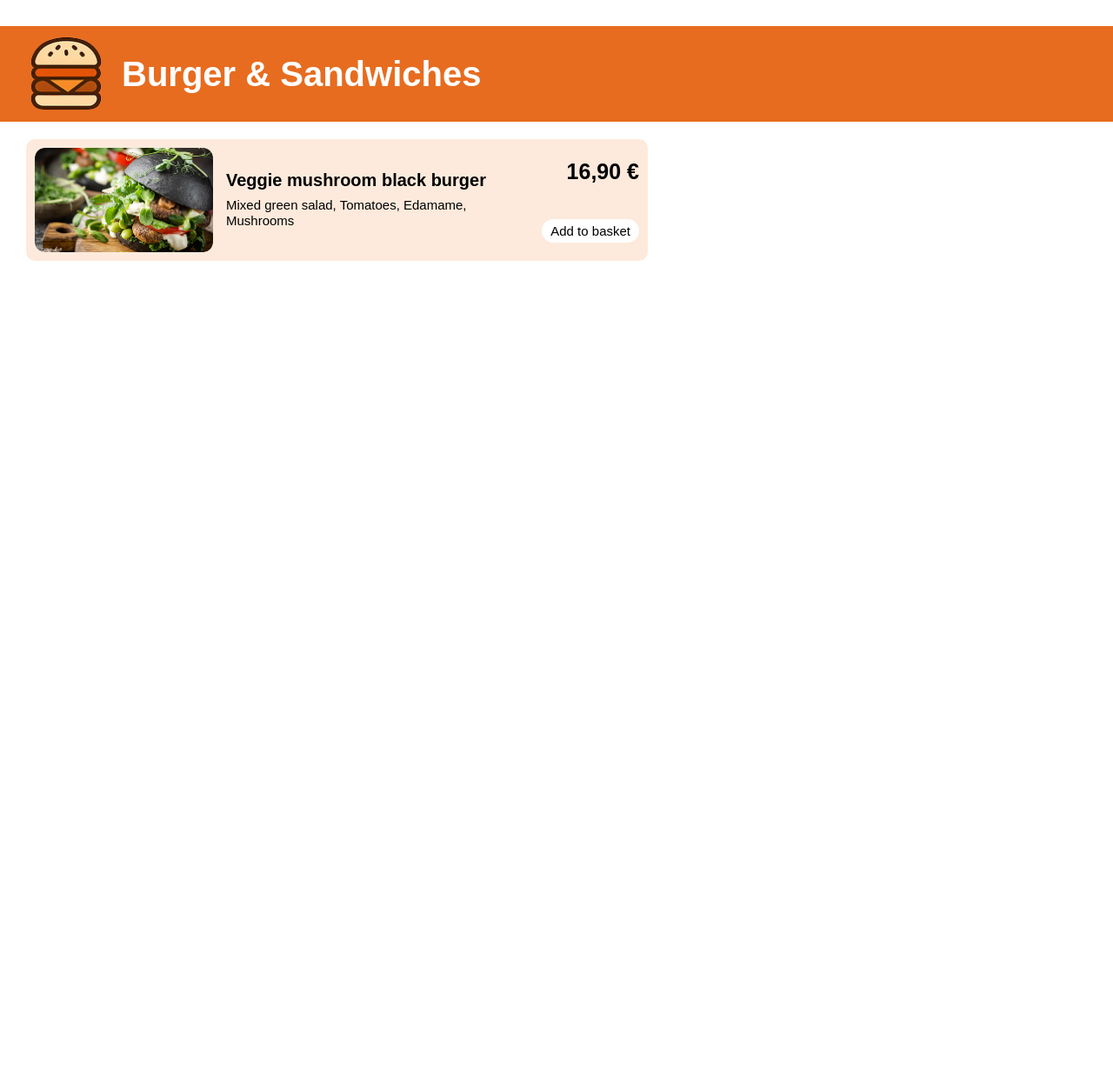
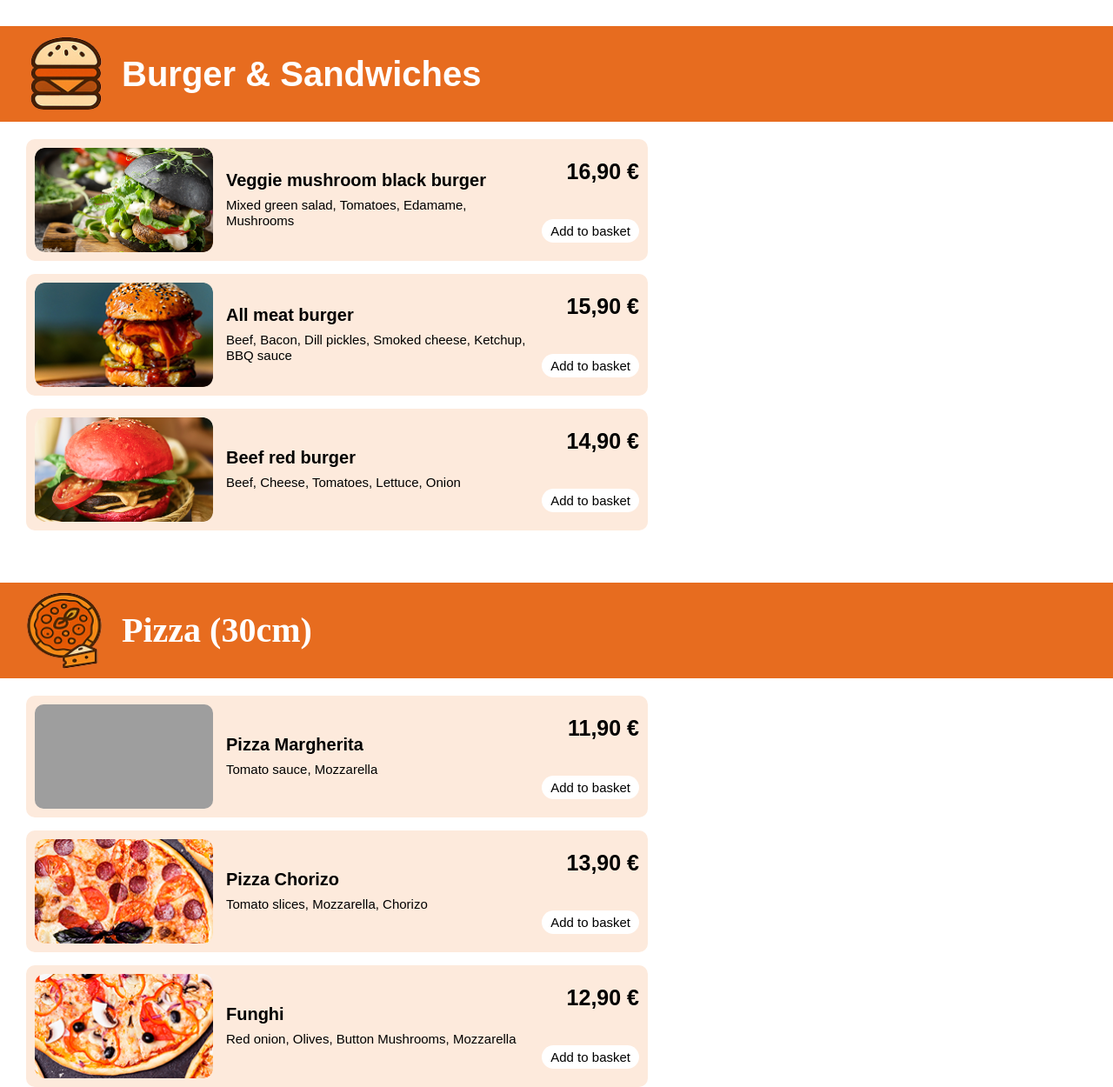
Before and after one commit to christianh-code/bestellapp, a plain HTML site: page index.html in a window 1280 px wide. Shown: the part 920-2170 px from the top of the page at 87% size. Before the commit the page ends 1220 px from the top, so only its background shows below. Drawn offline with Linux system fonts and the light colour scheme; grey boxes are pictures that could not be loaded.

Commit message:
section pizza done

```diff
--- a/index.html
+++ b/index.html
@@ -69,6 +69,20 @@
       </div>
     </div>
     <div id="burgerList" class="burger-list"></div>
+
+    <div class="pizza-banner">
+    <div class="pizza-banner-content">
+        <img
+            class="pizza-icon"
+            src="./assets/icons/pizza-icon.png"
+            alt="Pizza"
+        />
+        <h2 class="pizza-title">Pizza (30cm)</h2>
+    </div>
+</div>
+
+<div id="pizzaList" class="pizza-list"></div>
+</div>
   </main>
 
 </body>
--- a/script.js
+++ b/script.js
@@ -1,10 +1,24 @@
-function init() { // Startfunktion unserer App definieren.
-    renderBurgers(); // Die Funktion zum Anzeigen der Burger aufrufen.
+function init() {
+    renderBurgers();
+    renderPizzas();
 }
 
-function renderBurgers() { // Festlegen, wie die Burger angezeigt werden.
-    let burgerList = document.getElementById("burgerList"); // Ausgabeplatz im HTML finden und merken.
-    burgerList.innerHTML = getVeggieBurgerTemplate(burgers[0]); // Erstes Burgerobjekt an die Vorlage übergeben und deren HTML anzeigen.
+function renderBurgers() {
+    let burgerList = document.getElementById("burgerList");
+    burgerList.innerHTML = "";
+
+    for (let i = 0; i < burgers.length; i++) {
+        burgerList.innerHTML += getMealTemplate(burgers[i], burgerImages[i]);
+    }
 }
 
-init(); // Startfunktion aufrufen, damit die Anzeige tatsächlich startet.
+function renderPizzas() {
+    let pizzaList = document.getElementById("pizzaList");
+    pizzaList.innerHTML = "";
+
+    for (let i = 0; i < pizzas.length; i++) {
+        pizzaList.innerHTML += getMealTemplate(pizzas[i], pizzaImages[i]);
+    }
+}
+
+init();
--- a/scripts/template.js
+++ b/scripts/template.js
@@ -1,13 +1,25 @@
-function getVeggieBurgerTemplate(burger) {
+let burgerImages = [
+    "veggie-burger.png",
+    "all-meat-burger.png",
+    "beef-red-burger.png"
+];
+
+let pizzaImages = [
+    "pizza-magherita.jpg",
+    "pizza-chorico.png",
+    "pizzafungi.png"
+];
+
+function getMealTemplate(meal, image) {
     return `
         <article class="meal-card">
-            <img class="meal-image" src="./assets/img/veggie-burger.png" alt="Veggie burger">
+            <img class="meal-image" src="./assets/img/${image}" alt="${meal.name}">
             <div class="meal-info">
-                <h3>${burger.name}</h3>
-                <p>${burger.description}</p>
+                <h3>${meal.name}</h3>
+                <p>${meal.description}</p>
             </div>
             <div class="meal-actions">
-                <p>${burger.price.toFixed(2).replace(".", ",")} €</p>
+                <p>${meal.price.toFixed(2).replace(".", ",")} €</p>
                 <button type="button">Add to basket</button>
             </div>
         </article>`;
--- a/style.css
+++ b/style.css
@@ -156,7 +156,10 @@
 }
 
 
-.burger-list {
+.burger-list,.pizza-list {
+    display: flex;
+    flex-direction: column;
+    gap: 15px;
     max-width: 1440px;
     margin: 20px auto 0;
     padding: 0 30px;
@@ -223,3 +226,34 @@
     font-size: 15px;
 
 }
+
+
+.pizza-banner {
+    width: 100%;
+    margin-top: 60px;
+    background-color: rgba(231, 108, 31, 1);
+}
+
+.pizza-banner-content {
+    display: flex;
+    align-items: center;
+    gap: 20px;
+    max-width: 1440px;
+    height: 110px;
+    margin: 0 auto;
+    padding: 10px 30px;
+}
+
+.pizza-icon {
+    width: 90px;
+    height: 90px;
+}
+
+.pizza-title {
+    margin: 0;
+    font-family: "Palanquin";
+    font-size: 40px;
+    font-weight: 700;
+    line-height: 120%;
+    color: white;
+}
```
Also changed, not shown: assets/icons/pizza-icon.png (added), assets/img/pizza-chorico.png (added), assets/img/pizzafungi.png (added), assets/img/salad-icon.png (added), 1 other file.
